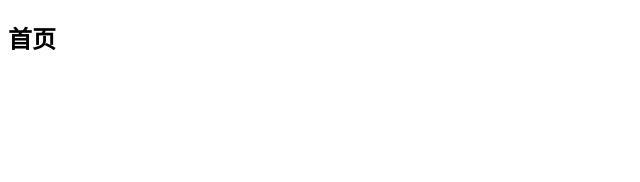
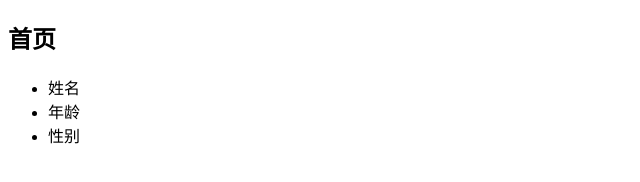
Before and after one commit to lirendong1/wanzixi, a plain HTML site: page index.html in a window 1280 px wide. Shown: the whole page, without its empty margins (0-640 px from the left). Drawn offline with Linux system fonts and the light colour scheme.

Commit message:
2.添加了用户信息栏

```diff
--- a/index.html
+++ b/index.html
@@ -11,6 +11,11 @@
 
 <body>
     <h2>首页</h2>
+    <ul>
+        <li>姓名</li>
+        <li>年龄</li>
+        <li>性别</li>
+    </ul>
 </body>
 
 </html>
```
